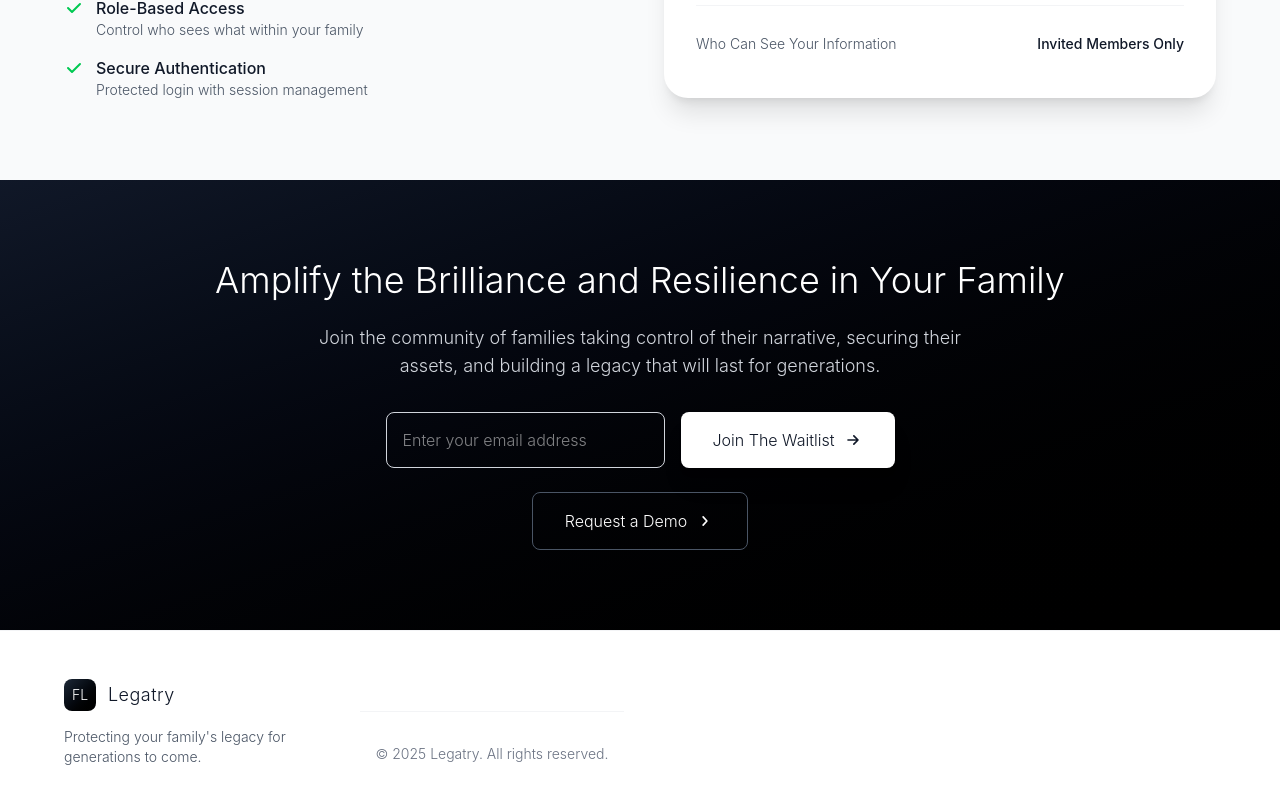
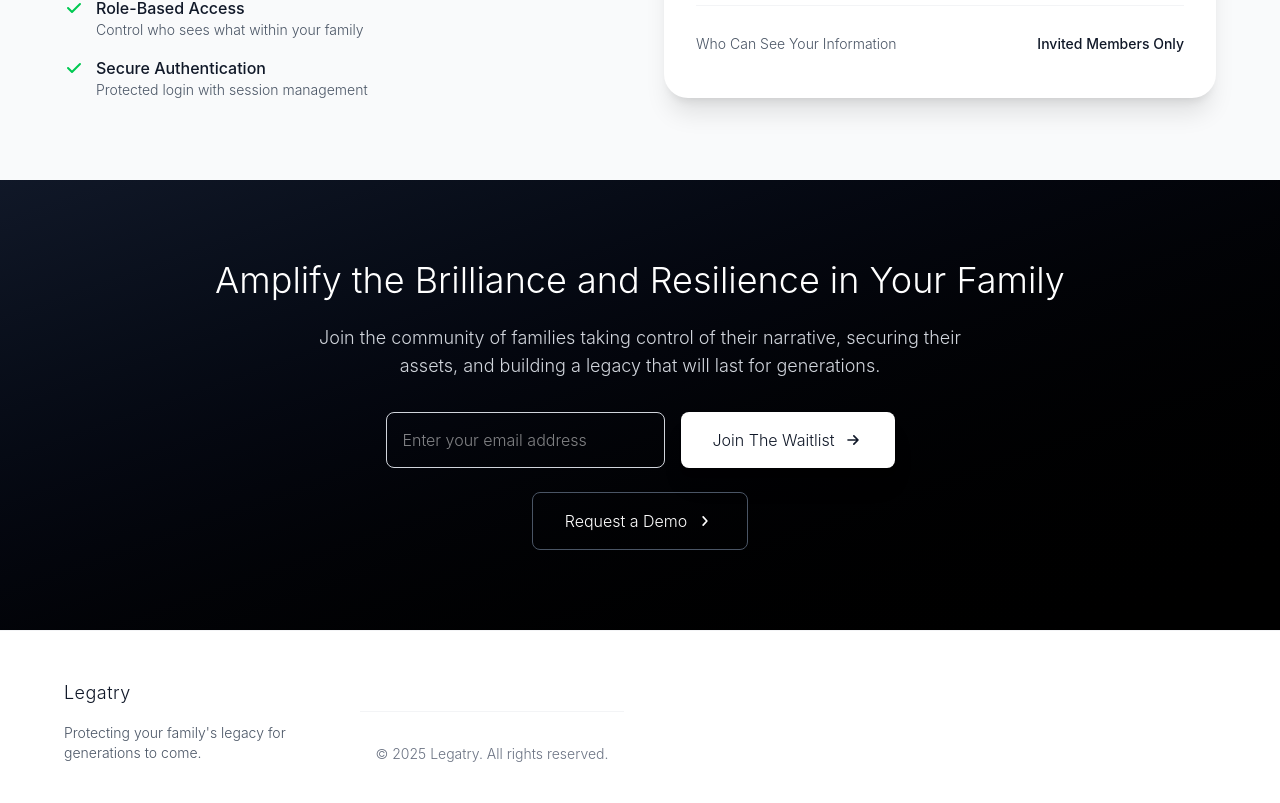
Before and after one commit to Umbralys/legatry-waitlist, a Next.js app: page / in a window 1280 px wide. Shown: the part 7930-8733 px from the top of the page. Built offline with nearby package versions, Linux system fonts and the light colour scheme.

Commit message:
UpdateFooter

```diff
--- a/src/app/page.tsx
+++ b/src/app/page.tsx
@@ -1204,9 +1204,6 @@ export default function Home() {
           <div className="grid md:grid-cols-4 gap-8">
             <div>
               <div className="flex items-center space-x-3 mb-4">
-                <div className="w-8 h-8 bg-gradient-to-br from-gray-800 to-black rounded-lg flex items-center justify-center">
-                  <span className="text-white font-light text-sm">FL</span>
-                </div>
                 <span className="text-lg font-light tracking-wide text-gray-900">Legatry</span>
               </div>
               <p className="text-sm font-light text-gray-600">
```
